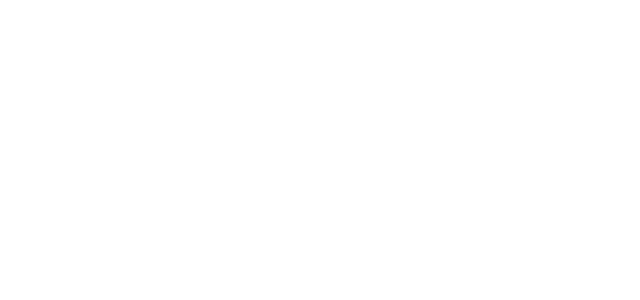
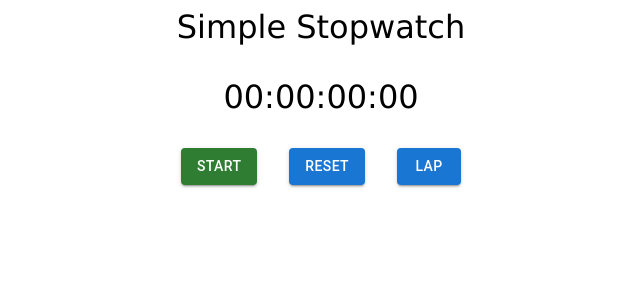
Before and after one commit to Shopify/eng-intern-assessment-react, a React app: page / in a window 1280 px wide. Shown: the top 300 px of the page, without its empty margins (319-959 px from the left). Built offline with nearby package versions, Linux system fonts and the light colour scheme.

Commit message:
stopwatch intiial creation

```diff
--- a/package.json
+++ b/package.json
@@ -12,6 +12,9 @@
   "author": "",
   "license": "ISC",
   "dependencies": {
+    "@emotion/react": "^11.11.3",
+    "@emotion/styled": "^11.11.0",
+    "@mui/material": "^5.15.6",
     "react": "^18.2.0",
     "react-dom": "^18.2.0"
   },
--- a/src/App.tsx
+++ b/src/App.tsx
@@ -1,7 +1,13 @@
 import React from 'react'
+
+import StopWatch from './StopWatch'
+import './css/app.css'
 
 export default function App() {
     return(
-        <div></div>
+        <div className='container'>
+            <div className="title">Simple Stopwatch</div>
+            <StopWatch/>
+        </div>
     )
 }
--- a/src/StopWatch.tsx
+++ b/src/StopWatch.tsx
@@ -1,7 +1,75 @@
-import React from 'react'
+import React, { useEffect, useState } from 'react'
+import './css/stopwatch.css'
+import StopWatchButton from './StopWatchButton';
+import { ButtonType } from './constants';
+
 
 export default function StopWatch() {
+    const [time, setTime] = useState<number>(0);
+
+    const [isTicking, setIsTicking] = useState<Boolean>(false);
+
+    const [lapList, setLapList] = useState<String[]>([]);
+
+
+    // This hook will handle updating the clock time every 10ms
+    useEffect(() => {
+        let id : NodeJS.Timer;
+        if (isTicking) {
+            id = setInterval(() => {
+                setTime(time + 1)
+            }, 10);
+        }
+        return () => clearInterval(id)
+    }, [isTicking, time])
+
+    const hours = Math.floor(time / 360000);
+
+    const minutes = Math.floor((time % 360000) / 6000);
+
+    const seconds = Math.floor((time % 6000) / 100);
+
+    const milliseconds = time % 100;
+    const timeString = `${hours.toString().padStart(2, "0")}:${minutes.toString().padStart(2, "0")}:${seconds.toString().padStart(2, "0")}:${milliseconds.toString().padStart(2,"0")}`
+
+    // Some button functions
+    const toggleTimer = () => {
+        setIsTicking(!isTicking);
+        console.log(isTicking);
+    }
+
+    const resetTimer = () => {
+        setIsTicking(false);
+        setTime(0);
+        setLapList([]);
+    }
+
+
+    const takeLap = () => {
+        if (isTicking) {
+            const temp = lapList;
+            temp.push(timeString)
+            setLapList(temp)
+        }
+    }
+    useEffect(() => {
+
+    }, lapList)
     return(
-        <div></div>
+        <div className='container'>
+            <p className="stopwatch-time">
+                {timeString}
+            </p>
+            <div className='row-container'>
+                <StopWatchButton onClick={toggleTimer} type={isTicking ? ButtonType.STOP : ButtonType.START}/>
+                <StopWatchButton onClick={resetTimer} type={ButtonType.RESET}/>
+                <StopWatchButton onClick={takeLap} type={ButtonType.LAP}/>
+            </div>
+            <ul>
+                {lapList.length > 0 && [...lapList].reverse().map((time: String, index: number) => {
+                    return <li key={index} className='lap-time'>{`Lap ${index + 1}: ${time}`}</li>
+                })}
+            </ul>
+        </div>
     )
 }
--- a/src/StopWatchButton.tsx
+++ b/src/StopWatchButton.tsx
@@ -1,7 +1,24 @@
 import React from 'react'
+import { ButtonType } from './constants'
+import { Button } from '@mui/material'
 
-export default function StopWatchButton() {
+
+
+
+type StopWatchButtonProps = {
+    onClick: Function,
+    disabled?: boolean
+    type: ButtonType
+}
+
+export default function StopWatchButton(props: StopWatchButtonProps) {
     return(
-        <div></div>
+        <Button
+            variant="contained"
+            onClick={() => props.onClick()}
+            color={props.type === ButtonType.START ? 'success' : props.type === ButtonType.STOP ? 'error' : 'primary'}
+        >
+            {props.type}
+        </Button>
     )
 }
--- /dev/null
+++ b/src/constants.tsx
@@ -0,0 +1,7 @@
+
+export enum ButtonType {
+    START = "START",
+    STOP = "STOP",
+    RESET = "RESET",
+    LAP = "LAP"
+}
--- /dev/null
+++ b/src/css/app.css
@@ -0,0 +1,13 @@
+.container {
+    display: flex;
+    align-items: center;
+    justify-content: center;
+    flex-direction: column;
+    margin-top: auto;
+    margin-bottom: auto;
+}
+
+.title {
+    font-family: Verdana, Geneva, Tahoma, sans-serif;
+    font-size: xx-large;
+}
--- /dev/null
+++ b/src/css/stopwatch.css
@@ -0,0 +1,28 @@
+
+.container {
+    display: flex;
+    align-items: center;
+    justify-content: center;
+    flex-direction: column;
+    margin-top: auto;
+    margin-bottom: auto;
+}
+
+.row-container {
+    display: flex;
+    align-items: center;
+    flex-direction: row;
+    gap: 2rem;
+}
+
+.stopwatch-time {
+    font-family: Verdana, Geneva, Tahoma, sans-serif;
+    font-size: xx-large;
+}
+
+.lap-time {
+    font-family: Verdana, Geneva, Tahoma, sans-serif;
+    font-size: medium;
+    display: flex;
+    flex-direction: row;
+}
```
Also changed, not shown: 1 other file (tests, documents, lock files or other folders).
